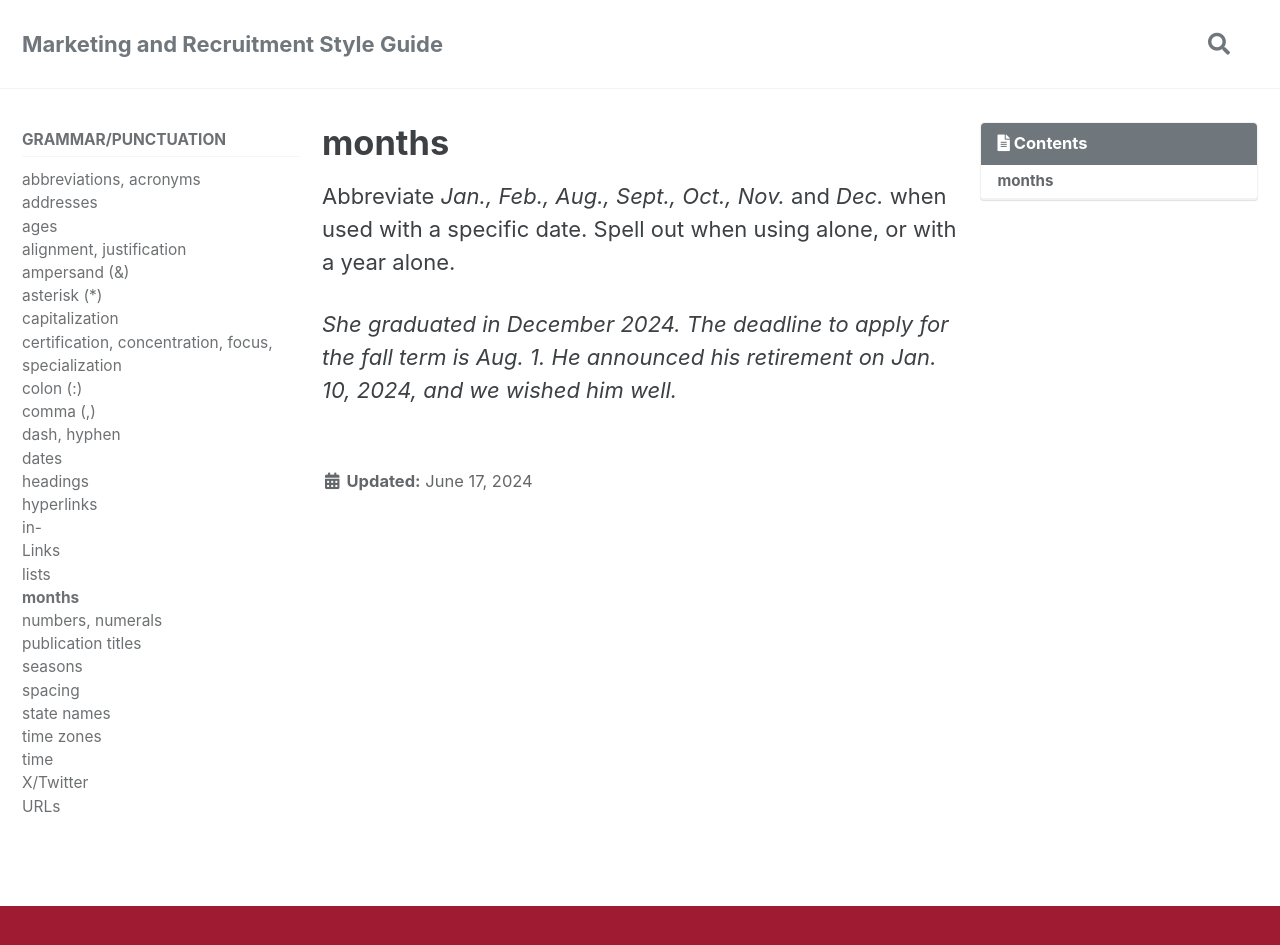
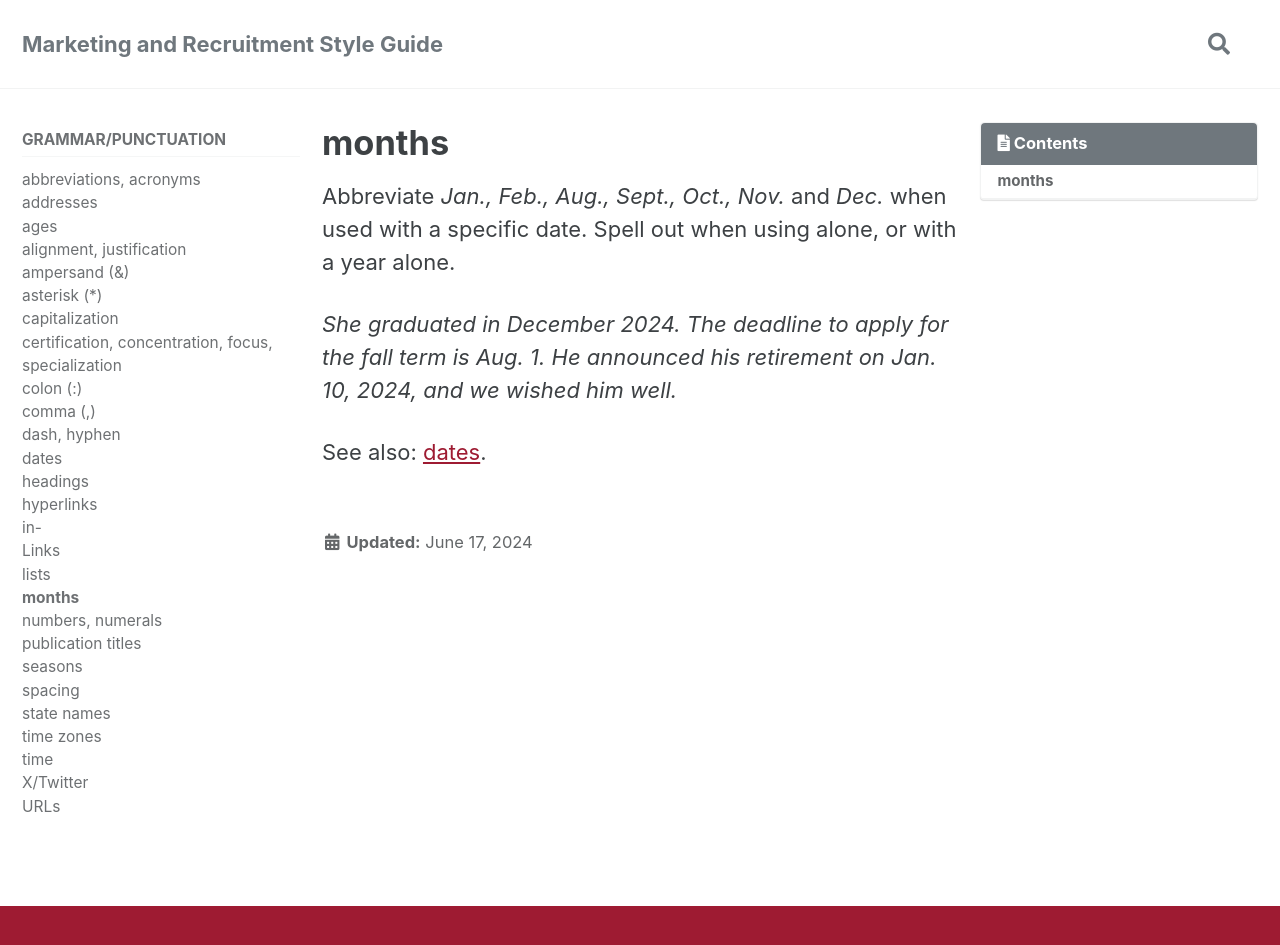
Before and after one commit to UA-Online/style-guide, a Jekyll site: the page built from _entries/months.md, in a window 1280 px wide and 994 px high. Shown: the top 945 px of the window. Built offline with Jekyll 4.4.1, drawn with Linux system fonts in a browser that asks for light colours; cached includes are drawn as plain includes; a script that is not in the unit is left out; comment, search, counter and statistics services are not loaded.

Commit message:
doc: months: added cross-reference to dates

```diff
--- a/_entries/months.md
+++ b/_entries/months.md
@@ -7,3 +7,5 @@ section: Grammar/Punctuation
 Abbreviate *Jan., Feb., Aug., Sept., Oct., Nov.* and *Dec.* when used with a specific date. Spell out when using alone, or with a year alone.
 
 _She graduated in December 2024. The deadline to apply for the fall term is Aug. 1. He announced his retirement on Jan. 10, 2024, and we wished him well._
+
+See also: [dates]({{ site.baseurl }}{% link _entries/dates.md %}).
```
